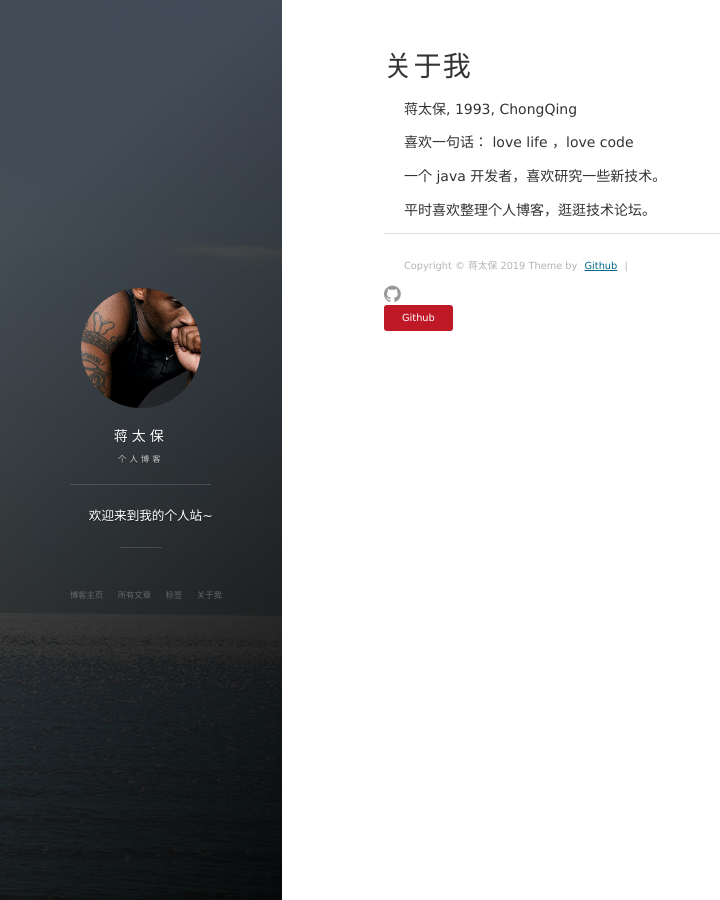
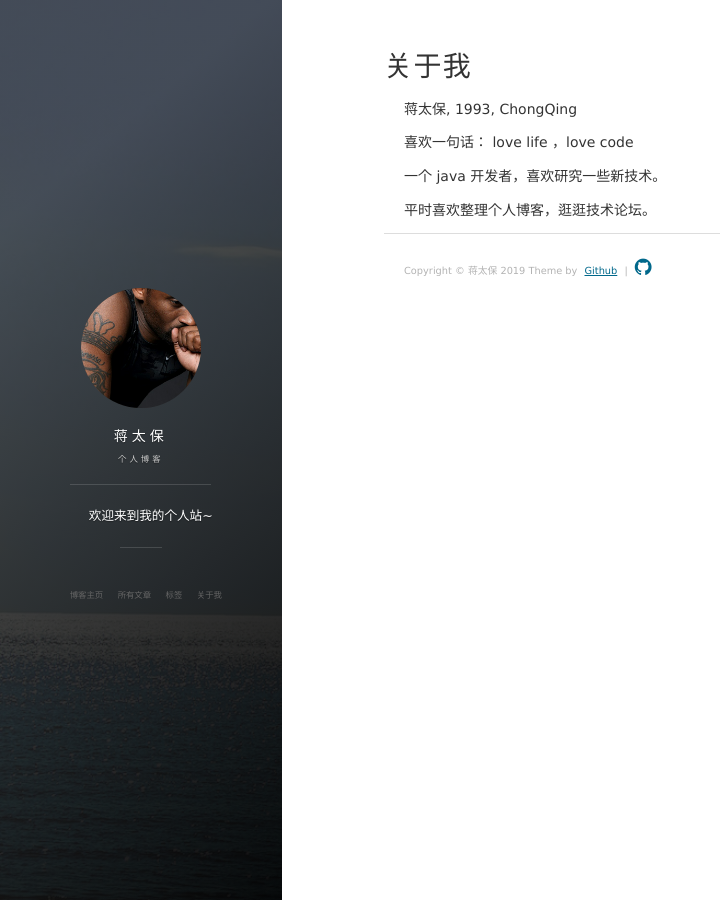
Before and after one commit to jian9ta1ba0/jtbadbb.github.io, a Jekyll site: the page built from about.md, in a window 1280 px wide. Shown: the whole page, without its empty margins (0-720 px from the left). Built offline with Jekyll 4.4.1, drawn with Linux system fonts in a browser that asks for light colours; nearby versions of some CDN libraries; comment, search, counter and statistics services are not loaded.

Commit message:
Update footer.html

```diff
--- a/_includes/footer.html
+++ b/_includes/footer.html
@@ -3,12 +3,9 @@
         <div class = "footer_div">
            <p class="copyright text-muted">
             Copyright &copy; {{ site.title }} {{ site.time | date: '%Y' }} Theme by <a href="https://jtbadbb.github.io/">Github</a> |
-               <li class="navigation__item_social">
             <a href="https://github.com/{{site.social.github}}" title="@{{site.social.github}} 的 Github" target="_blank">
               <i class='social fa fa-github fa-2x'></i>
-              <span class="label">Github</span>
             </a>
-          </li>
             </p>
         	<div align="right">
     			<link rel="stylesheet" href="//cdn.bootcss.com/font-awesome/4.3.0/css/font-awesome.min.css">
```
